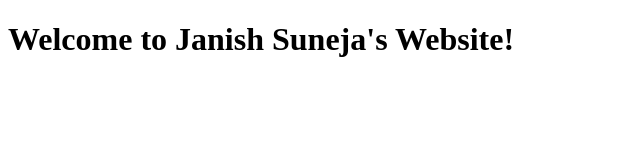
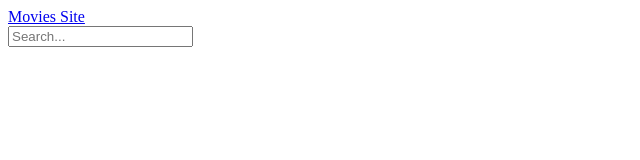
Before and after one commit to janrgb/simple-website, a plain HTML site: page index.html in a window 1280 px wide. Shown: the whole page, without its empty margins (0-640 px from the left). Drawn offline with Linux system fonts and the light colour scheme.

Commit message:
Updated index.html

```diff
--- a/index.html
+++ b/index.html
@@ -1,10 +1,17 @@
 <!DOCTYPE html>
 <html>
     <head>
-        <title>J.S.</title>
+        <title>Movie Site</title>
+        <link rel="stylesheet" href="style.css">
     </head>
     <body>
-        <h1>Welcome to Janish Suneja's Website!</h1>
+        <div class="topnav">
+            <a class="active" href="#">Movies Site</a>
+            <div class="search-container">
+                <form role="search" id="form">
+                    <input type="search" id="query" name="q" placeholder="Search..."">
+                </form>
+            </div>
+        </div>
     </body>
-
 </html>
```
Also changed, not shown: style.css (added).
